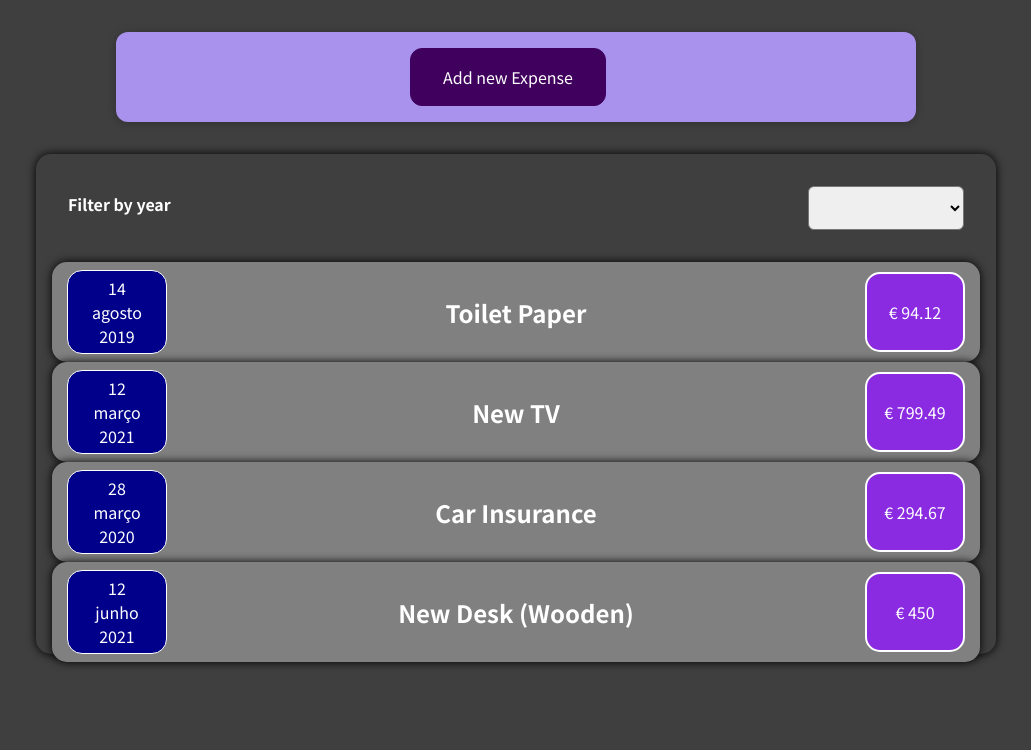
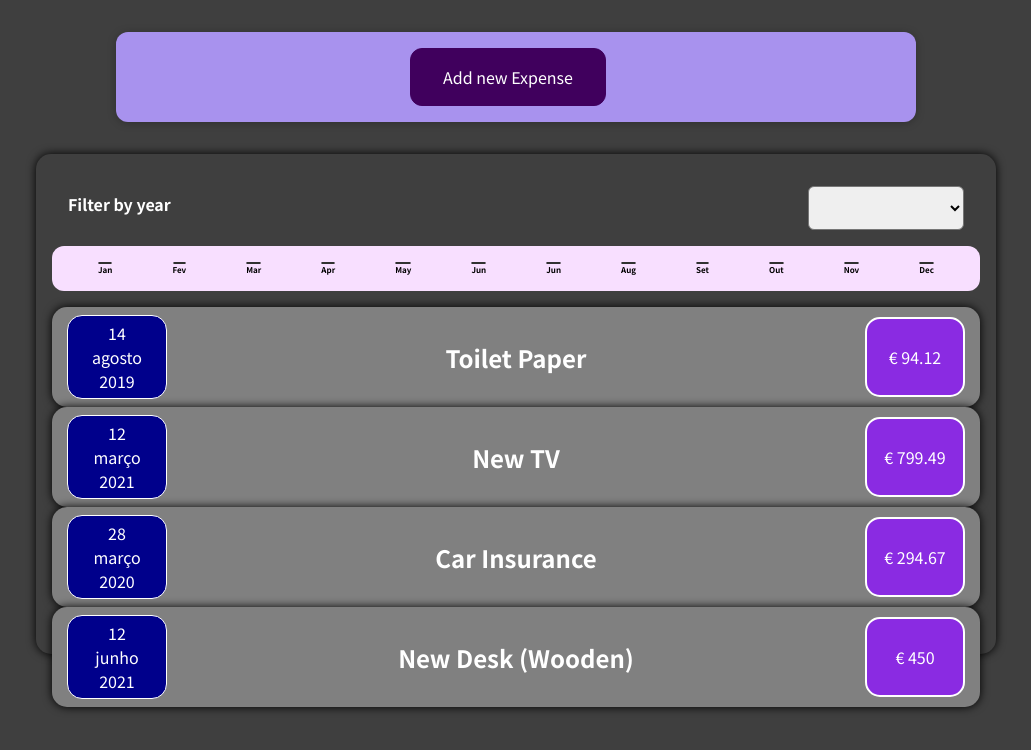
Before and after one commit to jmschp/expenses-app, a React (Create React App) app: page / in a window 1280 px wide. Shown: the top 750 px of the page, without its empty margins (124-1155 px from the left). Built offline with nearby package versions, Linux system fonts and the light colour scheme.

Commit message:
feat: add expenses chart

```diff
--- a/src/App.js
+++ b/src/App.js
@@ -1,4 +1,4 @@
-import { useState } from "react";
+import React, { useState } from "react";
 
 import Expenses from "./components/Expenses/Expenses";
 import NewExpense from "./components/NewExpenses/NewExpenses";
--- /dev/null
+++ b/src/components/Chart/Chart.css
@@ -0,0 +1,9 @@
+.chart {
+  padding: 1rem;
+  border-radius: 12px;
+  background-color: #f8dfff;
+  text-align: center;
+  display: flex;
+  justify-content: space-around;
+  height: 10rem;
+}
--- /dev/null
+++ b/src/components/Chart/Chart.js
@@ -0,0 +1,22 @@
+import ChartBar from "./ChartBar";
+import "./Chart.css";
+
+export default function Chart(props) {
+  const dataPointsValues = props.dataPoints.map((dataPoint) => dataPoint.value);
+  const maxValue = Math.max(...dataPointsValues);
+
+  return (
+    <div className="chart">
+      {props.dataPoints.map((dataPoint) => {
+        return (
+          <ChartBar
+            key={dataPoint.label}
+            label={dataPoint.label}
+            value={dataPoint.value}
+            maxValue={maxValue}
+          />
+        );
+      })}
+    </div>
+  );
+}
--- /dev/null
+++ b/src/components/Chart/ChartBar.css
@@ -0,0 +1,30 @@
+.chart-bar {
+  height: 100%;
+  display: flex;
+  flex-direction: column;
+  align-items: center;
+}
+
+.chart-bar__inner {
+  height: 100%;
+  width: 100%;
+  border: 1px solid #313131;
+  border-radius: 12px;
+  background-color: #c3b4f3;
+  overflow: hidden;
+  display: flex;
+  flex-direction: column;
+  justify-content: flex-end;
+}
+
+.chart-bar__fill {
+  background-color: #4826b9;
+  width: 100%;
+  transition: all 0.3s ease-out;
+}
+
+.chart-bar__label {
+  font-weight: bold;
+  font-size: 0.5rem;
+  text-align: center;
+}
--- /dev/null
+++ b/src/components/Chart/ChartBar.js
@@ -0,0 +1,17 @@
+import "./ChartBar.css";
+
+export default function ChartBar(props) {
+  let barFillHeight = "0%";
+
+  if (props.value > 0) {
+    barFillHeight = `${Math.round((props.value / props.maxValue) * 100)}%`;
+  }
+  return (
+    <div className="chart-bar">
+      <div className="chart-bar__inner">
+        <div className="chart-bar__fill" style={{ height: barFillHeight }}></div>
+      </div>
+      <div className={"chart-bar__label"}>{props.label}</div>
+    </div>
+  );
+}
--- a/src/components/expenses/Expenses.js
+++ b/src/components/expenses/Expenses.js
@@ -2,6 +2,7 @@
 import Card from "../wrapper/Card";
 import ExpensesFilter from "../ExpensesFilter/ExpensesFilter";
 import ExpensesList from "./ExpensesList";
+import ExpensesChart from "./ExpensesChart";
 
 import "./Expenses.css";
 
@@ -28,6 +29,7 @@
   return (
     <Card className="expenses">
       <ExpensesFilter filteredYear={filteredYear} onFilterExpense={filterExpenseHandler} />
+      <ExpensesChart expenses={filteredExpenses} />
       <ExpensesList expenses={filteredExpenses} />
     </Card>
   );
--- /dev/null
+++ b/src/components/expenses/ExpensesChart.js
@@ -0,0 +1,25 @@
+import Chart from "../Chart/Chart";
+
+export default function ExpensesChart(props) {
+  const expensesDataPoints = [
+    { label: "Jan", value: 0 },
+    { label: "Fev", value: 0 },
+    { label: "Mar", value: 0 },
+    { label: "Apr", value: 0 },
+    { label: "May", value: 0 },
+    { label: "Jun", value: 0 },
+    { label: "Jun", value: 0 },
+    { label: "Aug", value: 0 },
+    { label: "Set", value: 0 },
+    { label: "Out", value: 0 },
+    { label: "Nov", value: 0 },
+    { label: "Dec", value: 0 },
+  ];
+
+  for (const expense of props.expenses) {
+    let expenseMonth = expense.date.getMonth(); // starting at 0 => January => 0
+    expensesDataPoints[expenseMonth].value += expense.amount
+  }
+
+  return <Chart dataPoints={expensesDataPoints} />;
+}
```
